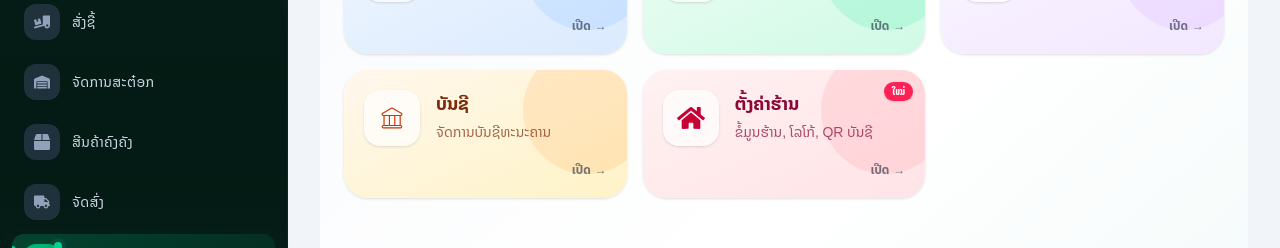
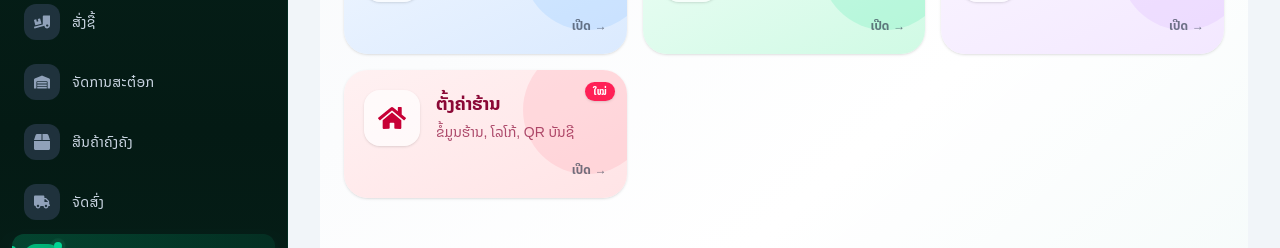
Before and after one commit to saichang0/plant_pos, a Next.js app: page /dashboard/setting in a window 1280 px wide. Shown: the part 270-518 px from the top of the page. Built offline with nearby package versions, Linux system fonts and the light colour scheme; no server answers.

Commit message:
comment the bank cart

```diff
--- a/src/app/dashboard/setting/page.tsx
+++ b/src/app/dashboard/setting/page.tsx
@@ -79,13 +79,13 @@ const SettingsPage = () => {
       link: "/dashboard/setting/supplier",
       tone: "purple",
     },
-    {
-      title: "ບັນຊີ",
-      desc: "ຈັດການບັນຊີທະນະຄານ",
-      icon: <BankIcon size={28} />,
-      link: "/dashboard/setting/bank",
-      tone: "orange",
-    },
+    // {
+    //   title: "ບັນຊີ",
+    //   desc: "ຈັດການບັນຊີທະນະຄານ",
+    //   icon: <BankIcon size={28} />,
+    //   link: "/dashboard/setting/bank",
+    //   tone: "orange",
+    // },
     {
       title: "ຕັ້ງຄ່າຮ້ານ",
       desc: "ຂໍ້ມູນຮ້ານ, ໂລໂກ້, QR ບັນຊີ",
```
